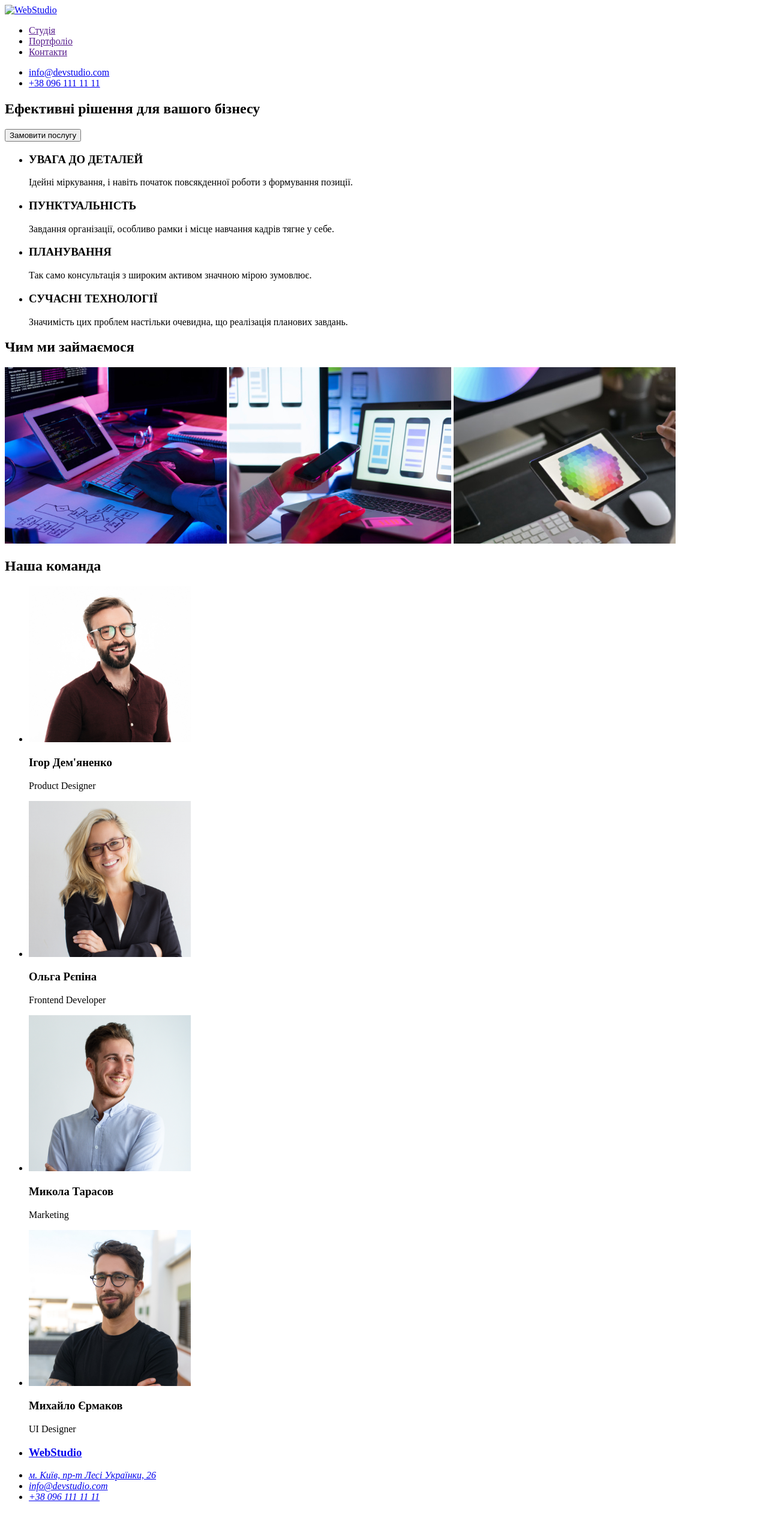
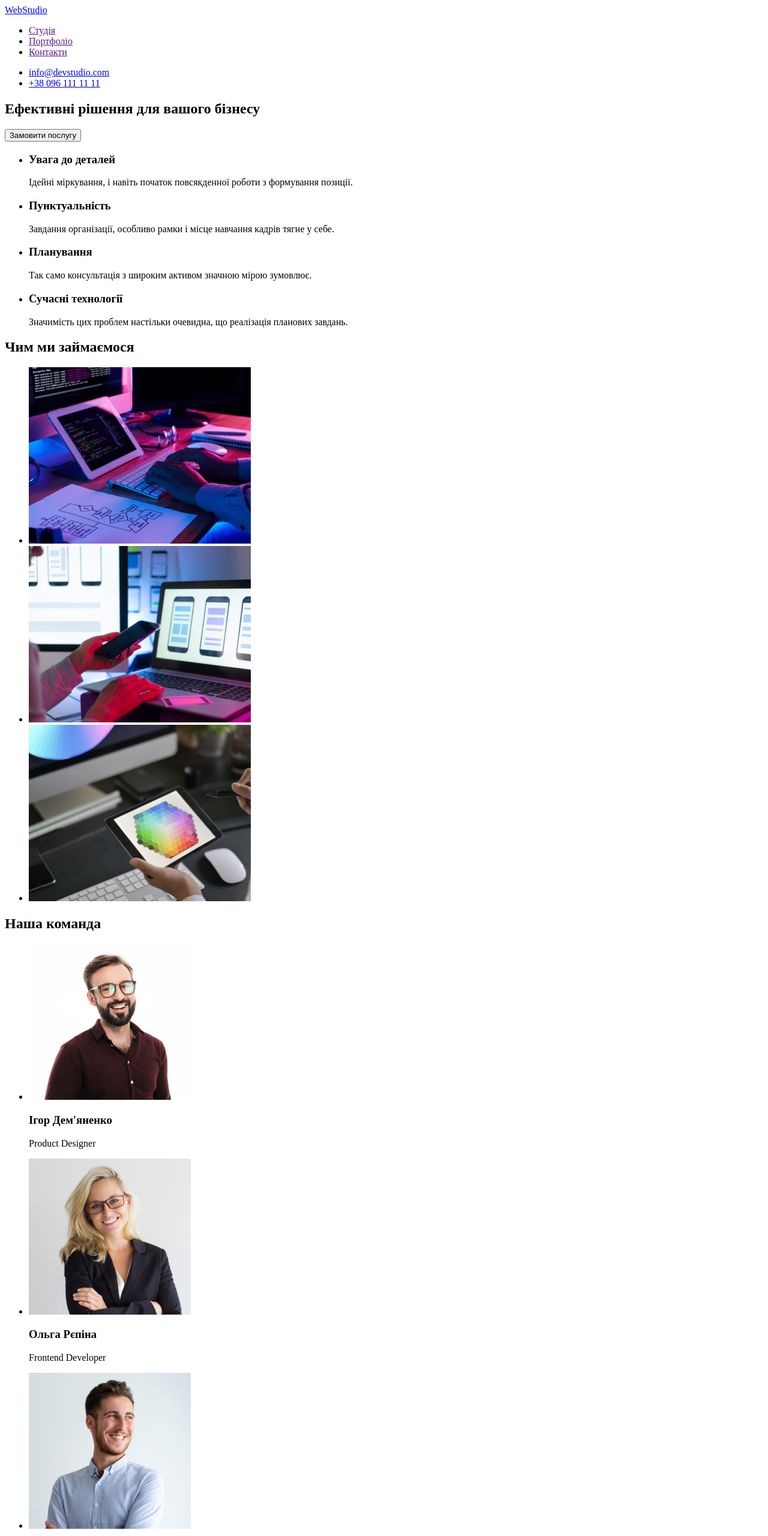
Before and after one commit to Kalyshchuk/goit-markup-hw-01, a plain HTML site: page index.html in a window 1280 px wide. Shown: the top 2560 px of the page at 60% size. Before the commit the page ends 2520 px from the top, so only its background shows below. Drawn offline with Linux system fonts and the light colour scheme.

Commit message:
Виправлення помилок

```diff
--- a/index.html
+++ b/index.html
@@ -1,5 +1,5 @@
 <!DOCTYPE html>
-<html lang="en">
+<html lang="uk">
   <head>
     <meta charset="UTF-8" />
     <meta http-equiv="X-UA-Compatible" content="IE=edge" />
@@ -9,9 +9,7 @@
   <body>
     <header>
         <nav>
-            <a href="/">
-            <img src="#" alt="WebStudio" />
-            </a>
+            <a href="/">WebStudio</a>
             <ul>
                 <li><a href="">Студія</a></li>
                 <li><a href="">Портфоліо</a></li>
@@ -23,76 +21,68 @@
                 <li><a href="tel:+380961111111">+38 096 111 11 11</a></li>
             </ul>
     </header>
+        <main>
             <section>
                 <h1>Ефективні рішення для вашого бізнесу</h1>
-        <button tipe="button">Замовити послугу</button>
+                <button type="button">Замовити послугу</button>
             </section>
             <section>
                 <h2 hidden>Переваги</h2>
-    </section>
-    <section>
                 <ul>
                     <li>
-                <h3>УВАГА ДО ДЕТАЛЕЙ</h3>
+                        <h3>Увага до деталей</h3>
                         <p>Ідейні міркування, і навіть початок повсякденної роботи з формування позиції.</p>
                     </li>
                     <li>
-                <h3>ПУНКТУАЛЬНІСТЬ</h3>
+                        <h3>Пунктуальність</h3>
                         <p>Завдання організації, особливо рамки і місце навчання кадрів тягне у себе.</p>
                     </li>
                     <li>
-                <h3>ПЛАНУВАННЯ</h3>
+                        <h3>Планування</h3>
                         <p>Так само консультація з широким активом значною мірою зумовлює.</p>
                     </li>
                     <li>
-                <h3>СУЧАСНІ ТЕХНОЛОГІЇ</h3>
+                        <h3>Сучасні технології</h3>
                         <p>Значимість цих проблем настільки очевидна, що реалізація планових завдань.</p>
                     </li>
                 </ul>
             </section>
+            <section class="about">
                 <h2>Чим ми займаємося</h2>
-    <main>
-        <section class="about">
-            <img src="./images/img.jpg" alt="" width="370px">
-            <img src="./images/img (1).jpg" alt="" width="370px">
-            <img src="./images/img (2).jpg" alt="" width="370px">
+                <ul>
+                    <li><img src="./images/img.jpg" alt="Кодинг" width="370px"></li>
+                    <li><img src="./images/img (1).jpg" alt="Мобільна версія" width="370px"></li>
+                    <li><img src="./images/img (2).jpg" alt="Графічний дизайн" width="370px"></li>
+                </ul>
             </section>
-    </main>
             <section>
                 <h2>Наша команда</h2>
                 <ul>
                     <li>
-                <img src="./images/img (3).jpg" alt="" width="270px">
+                        <img src="./images/img (3).jpg" alt="Ігор Дем'яненко" width="270px">
                         <h3>Ігор Дем'яненко</h3>
                         <p>Product Designer</p>
                     </li>
                     <li>
-                <img src="./images/img (4).jpg" alt="" width="270px">
+                        <img src="./images/img (4).jpg" alt="Ольга Рєпіна" width="270px">
                         <h3>Ольга Рєпіна</h3>
                         <p>Frontend Developer</p>
                     </li>
                     <li>
-                <img src="./images/img (5).jpg" alt="" width="270px">
+                        <img src="./images/img (5).jpg" alt="Микола Тарасов" width="270px">
                         <h3>Микола Тарасов</h3>
                         <p>Marketing</p>
                     </li>
                     <li>
-                <img src="./images/img (6).jpg" alt="" width="270px">
+                        <img src="./images/img (6).jpg" alt="Михайло Єрмаков" width="270px">
                         <h3>Михайло Єрмаков</h3>
                         <p>UI Designer</p>
                     </li>
                 </ul>
             </section>
+        </main>
     <footer>
-        <ul>
-            <nav>
-                <li>
-                    <a href="#">
-                        <h3>WebStudio</h3>
-                    </a>
-                </li>
-            </nav>
-        </ul>
+        <a href="#">>WebStudio</a>
         <ul>
             <address>
                 <li><a href="https://goo.gl/maps/6XQhRdbRvdG7q7pF7">м. Київ, пр-т Лесі Українки, 26</a></li>
```
Lines whose indentation alone changed are shown as unchanged.
